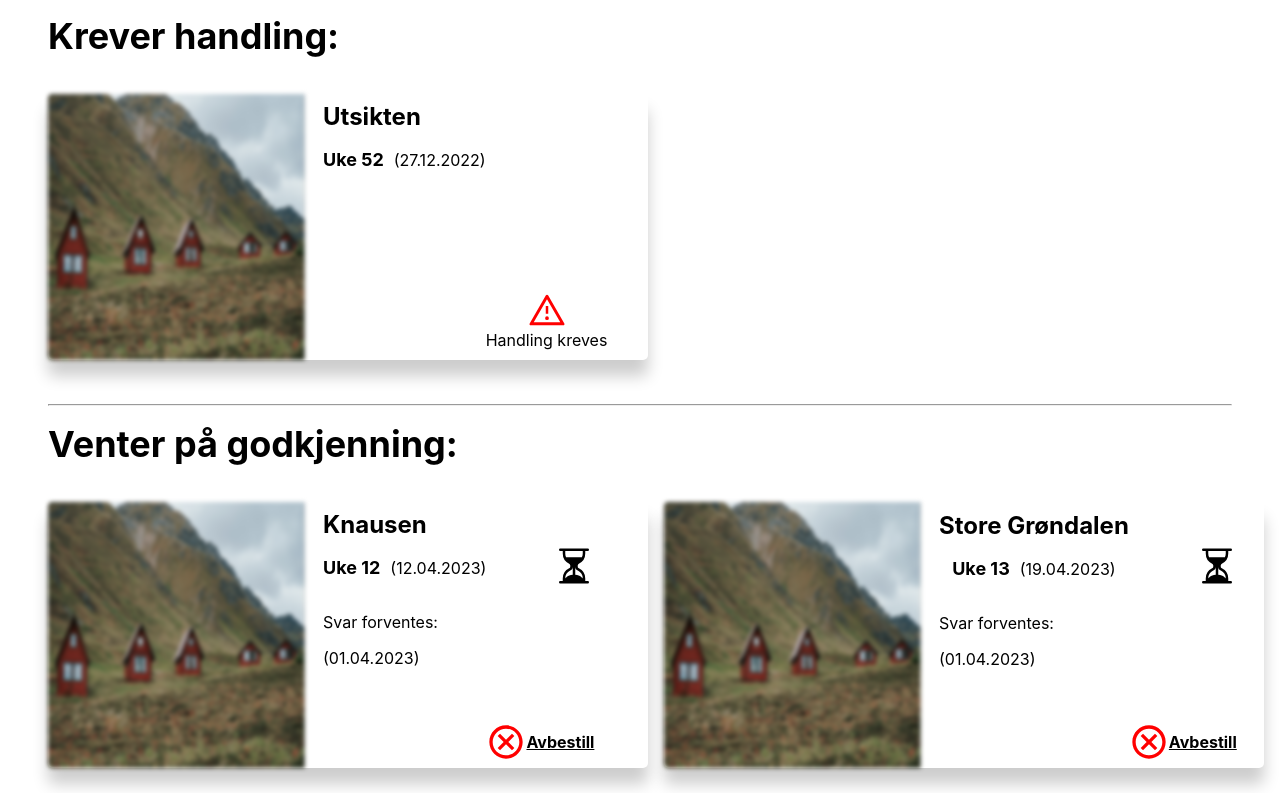
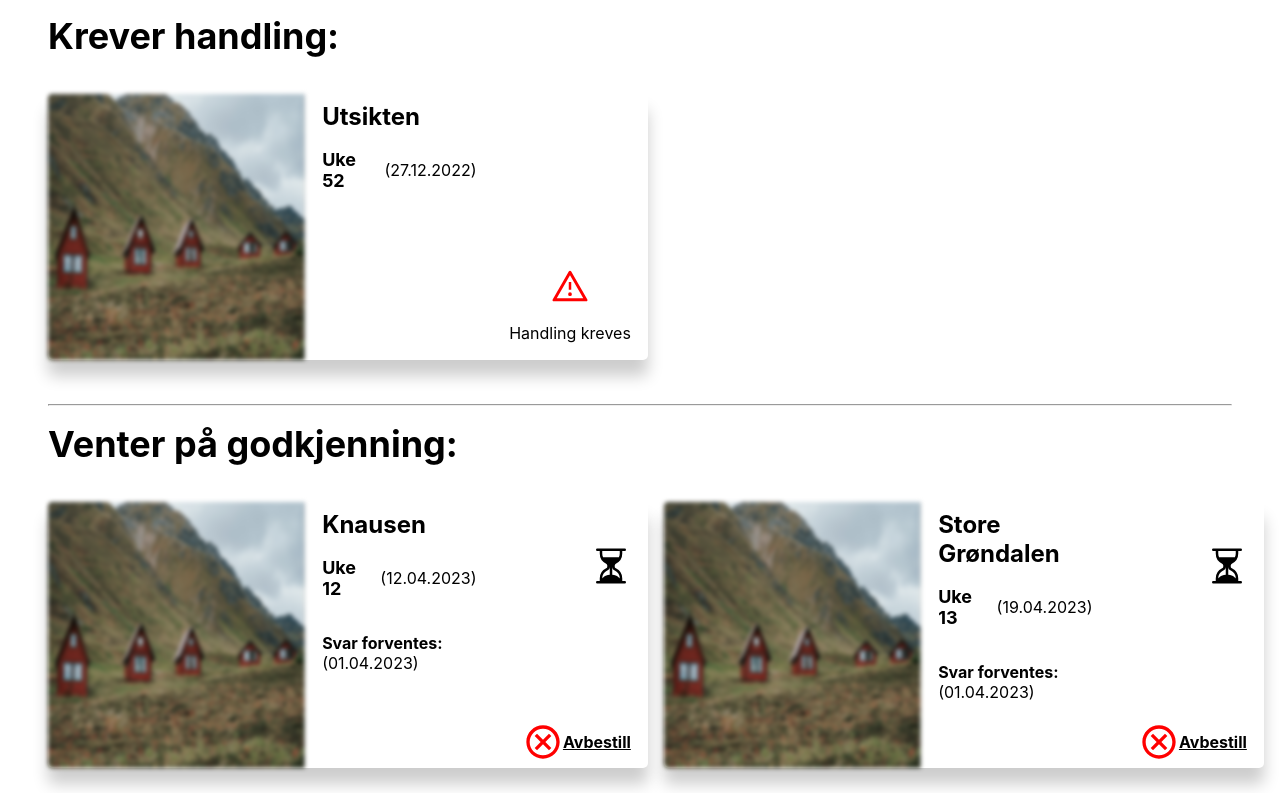
Before and after one commit to oyvind0402/AppForHyttegruppen, a React (Create React App) app in the folder frontend/: page /mineturer in a window 1280 px wide. Shown: the part 327-1120 px from the top of the page. Built offline with nearby package versions, Linux system fonts and the light colour scheme.

Commit message:
Fixed positioning of some icons on mine turer, also added a link to a specific trip.

```diff
--- a/frontend/src/components/01-Reusable/TripCard/TripCard.css
+++ b/frontend/src/components/01-Reusable/TripCard/TripCard.css
@@ -2,8 +2,8 @@
   width: 600px;
   height: 266px;
   margin-bottom: 2.25rem;
-  display: flex;
-  flex-direction: row;
+  display: grid;
+  grid-template-columns: 256.99px 171.5px 171.5px;
   border-radius: 0.3125rem;
   box-shadow: 0 1rem 1rem 0 rgba(0, 0, 0, 0.2);
   cursor: pointer;
@@ -25,7 +25,7 @@
 .card-info {
   display: flex;
   flex-direction: column;
-  margin-left: 3%;
+  margin-left: 10%;
 }
 
 .card-title {
@@ -38,7 +38,7 @@
 .season-date-wrapper {
   display: flex;
   flex-direction: row;
-  justify-content: center;
+  justify-content: start;
   align-items: center;
   grid-gap: 0.625rem;
 }
@@ -49,23 +49,32 @@
 }
 
 .handling-info {
-  position: relative;
-  display: flex;
-  flex-direction: column;
+  display: grid;
+  grid-template-areas:
+    'a'
+    'b'
+    'c'
+    'd'
+    'e'
+    'f';
   height: 266px;
-  align-items: center;
+  align-items: flex-end;
   justify-content: end;
+  padding-right: 10%;
 }
 
 .warning-icon {
   color: red;
   width: 2.5rem;
   height: auto;
+  grid-area: e;
+  justify-self: center;
 }
 
 .warning-text {
   margin: 0;
-  margin-bottom: 10px;
+  grid-area: f;
+  align-self: center;
 }
 
 .cancel-box {
@@ -77,6 +86,16 @@
     'd';
   justify-content: end;
   align-items: end;
+  padding-right: 10%;
+}
+
+.pending-text {
+  font-weight: 700;
+  margin-bottom: 0;
+}
+
+.pending-date {
+  margin-top: 0;
 }
 
 .pending-container {
--- a/frontend/src/components/01-Reusable/TripCard/TripCardActionReq.js
+++ b/frontend/src/components/01-Reusable/TripCard/TripCardActionReq.js
@@ -1,9 +1,11 @@
 import { AiOutlineWarning } from 'react-icons/ai';
+import { Link } from 'react-router-dom';
 import './TripCard.css';
 
 const TripCardActionReq = (props) => {
   return (
     <>
+      <Link to={'/mintur/' + props.data.id} className="mintur-link">
         <div className="mytrip-card-container">
           <img
             className={
@@ -24,6 +26,7 @@ const TripCardActionReq = (props) => {
             <p className="warning-text">Handling kreves</p>
           </div>
         </div>
+      </Link>
     </>
   );
 };
--- a/frontend/src/components/01-Reusable/TripCard/TripCardActive.js
+++ b/frontend/src/components/01-Reusable/TripCard/TripCardActive.js
@@ -1,9 +1,11 @@
 import { MdOutlineCancel } from 'react-icons/md';
+import { Link } from 'react-router-dom';
 import './TripCard.css';
 
 const TripCardActive = (props) => {
   return (
     <>
+      <Link to={'/mintur/' + props.data.id} className="mintur-link">
         <div className="mytrip-card-container">
           <img
             className={
@@ -26,6 +28,7 @@ const TripCardActive = (props) => {
             </div>
           </div>
         </div>
+      </Link>
     </>
   );
 };
--- a/frontend/src/components/01-Reusable/TripCard/TripCardPending.js
+++ b/frontend/src/components/01-Reusable/TripCard/TripCardPending.js
@@ -1,12 +1,15 @@
 import { MdOutlineCancel } from 'react-icons/md';
 import { BsHourglassSplit } from 'react-icons/bs';
 import './TripCard.css';
+import { Link } from 'react-router-dom';
 
+//We'll get this date from somewhere idk where yet :D
 const replyDate = '01.04.2023';
 
 const TripCardPending = (props) => {
   return (
     <>
+      <Link to={'/mintur/' + props.data.id} className="mintur-link">
         <div className="mytrip-card-container">
           <img
             className={
@@ -22,21 +25,21 @@ const TripCardPending = (props) => {
               <p className="card-date">({props.data.date})</p>
             </div>
             <div>
-            <p>Svar forventes:</p>
-            <p>({replyDate})</p>
+              <p className="pending-text">Svar forventes:</p>
+              <p className="pending-date">({replyDate})</p>
             </div>
           </div>
           <div className="cancel-box">
             <div className="pending-container">
               <BsHourglassSplit className="pending-icon" />
             </div>
-
             <div className="cancel-container">
               <MdOutlineCancel className="cancel-icon" />
               <p className="cancel-text">Avbestill</p>
             </div>
           </div>
         </div>
+      </Link>
     </>
   );
 };
--- a/frontend/src/components/MineTurer/MineTurer.css
+++ b/frontend/src/components/MineTurer/MineTurer.css
@@ -16,6 +16,11 @@
   justify-content: center;
 }
 
+.mintur-link {
+  text-decoration: none;
+  color: black;
+}
+
 hr {
   margin-left: 3rem;
   margin-right: 3rem;
--- a/frontend/src/components/MineTurer/MineTurer.js
+++ b/frontend/src/components/MineTurer/MineTurer.js
@@ -15,6 +15,7 @@ const MineTurer = () => {
   const data = {
     applications: [
       {
+        id: 1,
         cabinName: 'Utsikten',
         season: 'Uke 52',
         date: '27.12.2022',
@@ -23,6 +24,7 @@ const MineTurer = () => {
         picture: `${process.env.PUBLIC_URL}/assets/pictures/TripPicture.svg`,
       },
       {
+        id: 2,
         cabinName: 'Knausen',
         season: 'Uke 12',
         date: '12.04.2023',
@@ -31,6 +33,7 @@ const MineTurer = () => {
         picture: `${process.env.PUBLIC_URL}/assets/pictures/TripPicture.svg`,
       },
       {
+        id: 3,
         cabinName: 'Fanitullen',
         season: 'Uke 2',
         date: '14.01.2023',
@@ -39,6 +42,7 @@ const MineTurer = () => {
         picture: `${process.env.PUBLIC_URL}/assets/pictures/TripPicture.svg`,
       },
       {
+        id: 4,
         cabinName: 'Store Grøndalen',
         season: 'Uke 13',
         date: '19.04.2023',
```
Lines whose indentation alone changed are shown as unchanged.
